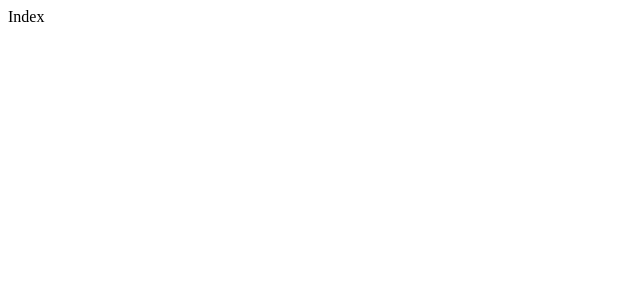
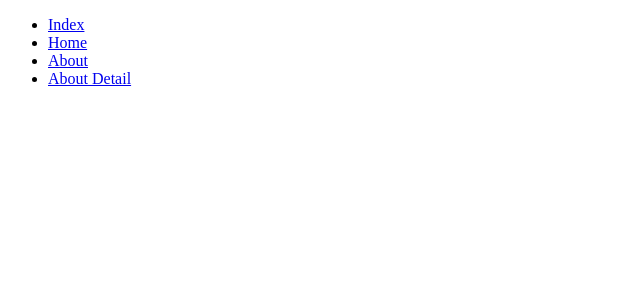
Before and after one commit to inkweon7269/estate-client-vite, a React (Vite) app: page / in a window 1280 px wide. Shown: the top 300 px of the page, without its empty margins (0-640 px from the left). Built offline with nearby package versions, Linux system fonts and the light colour scheme.

Commit message:
NavLink 테스트

```diff
--- a/src/pages/index.tsx
+++ b/src/pages/index.tsx
@@ -1,5 +1,30 @@
+import { NavLink } from 'react-router-dom';
+
 const Index = () => {
-    return <div>Index</div>;
+    return (
+        <nav>
+            <ul>
+                <li>
+                    <NavLink to='/' end>
+                        Index
+                    </NavLink>
+                </li>
+                <li>
+                    <NavLink to='/home' end>
+                        Home
+                    </NavLink>
+                </li>
+                <li>
+                    <NavLink to='/about' end>
+                        About
+                    </NavLink>
+                </li>
+                <li>
+                    <NavLink to='/about/10'>About Detail</NavLink>
+                </li>
+            </ul>
+        </nav>
+    );
 };
 
 export default Index;
```
